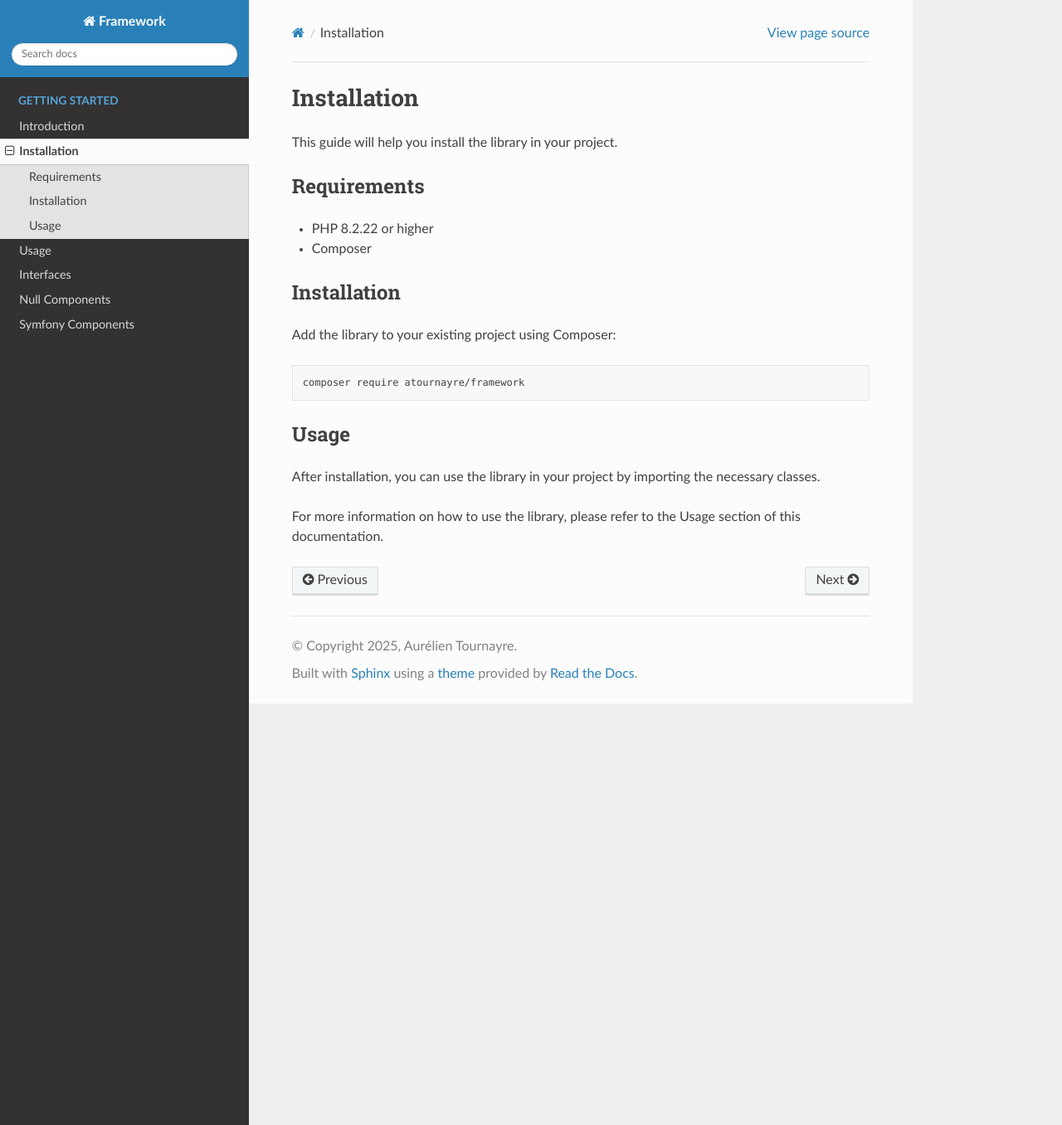
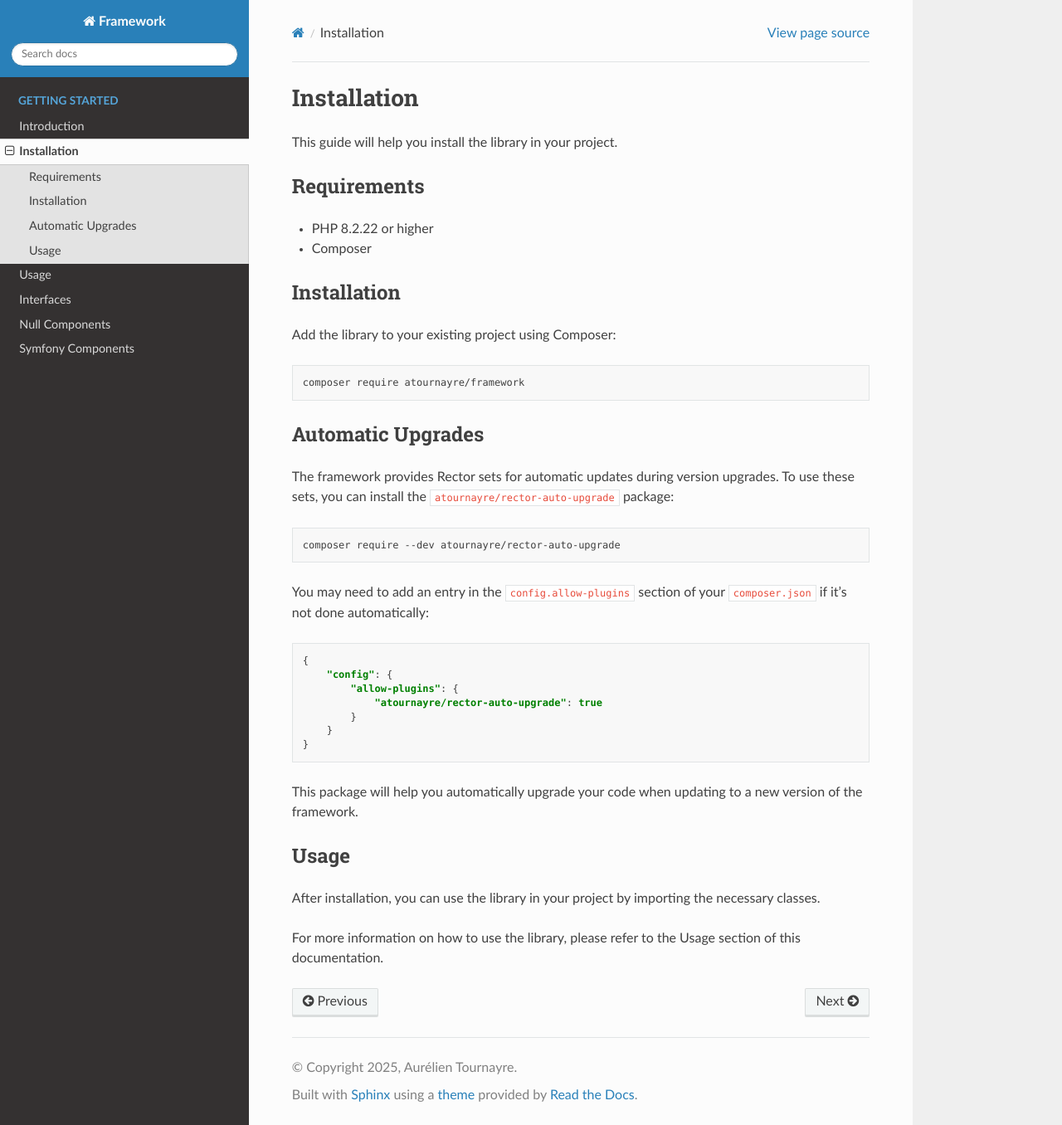
Before and after one commit to atournayre/framework, a Sphinx documentation site: the page built from docs/source/installation.rst, in a window 1280 px wide and 1356 px high. Shown: the whole window at 83% size. Built offline with Sphinx 7.4.7 and the Read the Docs theme 3.1.0, drawn with Linux system fonts in a browser that asks for light colours.

Commit message:
Add documentation for automatic upgrades using Rector sets
Detailed instructions for utilizing the `atournayre/rector-auto-upgrade` package have been added, including installation guidance, configuration updates, and usage examples for simplifying framework version upgrades.

```diff
--- a/docs/source/installation.rst
+++ b/docs/source/installation.rst
@@ -18,6 +18,30 @@ Add the library to your existing project using Composer:
 
    composer require atournayre/framework
 
+Automatic Upgrades
+-----------------
+
+The framework provides Rector sets for automatic updates during version upgrades.
+To use these sets, you can install the ``atournayre/rector-auto-upgrade`` package:
+
+.. code-block:: bash
+
+   composer require --dev atournayre/rector-auto-upgrade
+
+You may need to add an entry in the ``config.allow-plugins`` section of your ``composer.json`` if it's not done automatically:
+
+.. code-block:: json
+
+   {
+       "config": {
+           "allow-plugins": {
+               "atournayre/rector-auto-upgrade": true
+           }
+       }
+   }
+
+This package will help you automatically upgrade your code when updating to a new version of the framework.
+
 Usage
 -----
 
```
